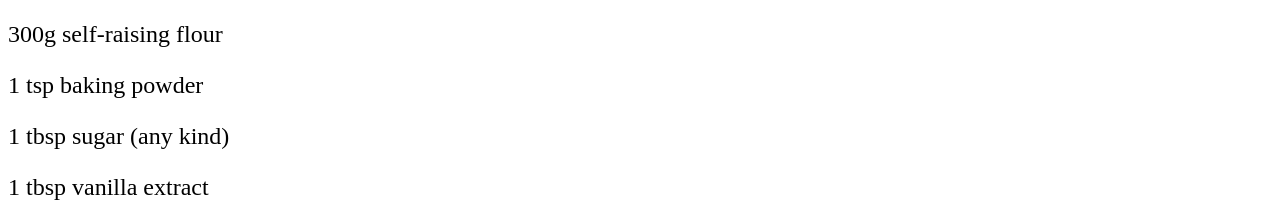
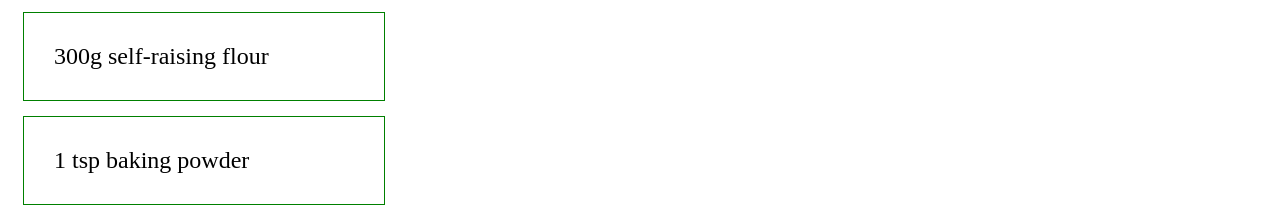
Before and after one commit to mariee2024/Pancake-recipe, a plain HTML site: page index.html in a window 1280 px wide. Shown: the part 598-806 px from the top of the page. Drawn offline with Linux system fonts and the light colour scheme.

Commit message:
Update stylerecipe1.css

```diff
--- a/stylerecipe1.css
+++ b/stylerecipe1.css
@@ -25,6 +25,10 @@ p {
   text-align: justify;
   font-family: Times New Roman, Times, serif;
   font-size: 150%;
+  width: 300px;
+  border: 1px solid green;
+  padding: 30px;
+  margin: 15px;
 }
 
 img {
```
